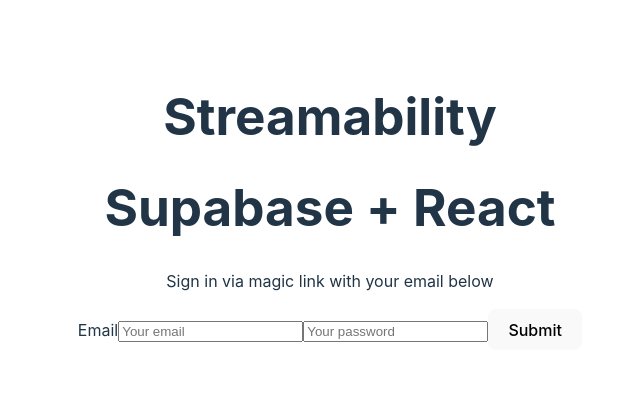
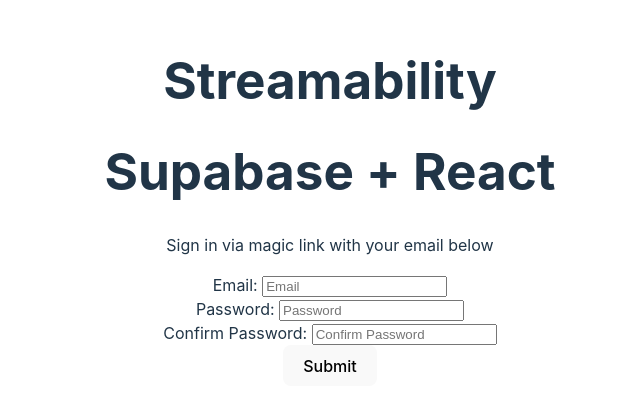
Before and after one commit to Thenlie/Streamability, a React (Vite) app: page /signup in a window 1280 px wide. Shown: the part 198-608 px from the top of the page, without its empty margins (310-950 px from the left). Built offline with nearby package versions, Linux system fonts and the light colour scheme; no server answers.

Commit message:
Add error handling to login and signup components. Refactor react router outlook context.

```diff
--- a/src/AppWrapper.tsx
+++ b/src/AppWrapper.tsx
@@ -1,10 +1,9 @@
 import { Outlet, useOutletContext } from 'react-router-dom';
-import { useState, useEffect } from 'react';
+import { useState, useEffect, createContext } from 'react';
 import { SUPABASE } from './helpers/supabaseClient';
-import type { Session } from './types';
+import type { User, Session } from './types';
 import './App.css';
 
-type ContextType = { session: Session | null }
 /**
  * The main app function, wrapping all other screens and components
  * This wraps the entire front end application and will be shown on every screen
@@ -13,27 +12,29 @@ type ContextType = { session: Session | null }
  */
 export default function AppWrapper() {
 	const [session, setSession] = useState<Session | null>(null);
+	const [user, setUser] = useState<User | null>(null);
+
+	// TODO: Add error handling. Move this logic to util file
 	useEffect(() => {
 		SUPABASE.auth.getSession().then(({ data: { session } }) => {
 			setSession(session as Session);
+			setUser(session?.user as User);
 		});
 
 		SUPABASE.auth.onAuthStateChange((_event, session) => {
 			setSession(session as Session);
+			setUser(session?.user as User);
 		});
 	}, []);
 
-	console.log(session);
+	console.log(session, user);
+
 	return (
 		<div className="App">
 			<h1>Streamability</h1>
 			<div>
-				<Outlet context={{ session }} />
+				<Outlet context={{session, user, setUser}} />
 			</div>
 		</div>
 	);
 }
-
-export function useSession() {
-	return useOutletContext<ContextType>();
-}
--- /dev/null
+++ b/src/hooks/context.ts
@@ -0,0 +1,19 @@
+import { useOutletContext } from 'react-router-dom';
+import type { User, Session } from '../types';
+
+// Supabase info about the currently logged in user
+type UserContextType = {
+    user: User | null,
+    setUser: React.Dispatch<React.SetStateAction<User | null>>
+}
+
+export function useUserContext() {
+	return useOutletContext<UserContextType>();
+}
+
+// Supabase info about the currently logged in user's session
+type SessionContextType = { session: Session | null }
+
+export function useSessionContext() {
+	return useOutletContext<SessionContextType>();
+}
--- /dev/null
+++ b/src/hooks/index.ts
@@ -0,0 +1,6 @@
+import { useUserContext, useSessionContext } from './context';
+
+export {
+	useUserContext,
+	useSessionContext,
+};
--- a/src/screens/DashboardScreen.tsx
+++ b/src/screens/DashboardScreen.tsx
@@ -1,11 +1,11 @@
 import { SUPABASE } from '../helpers/supabaseClient';
-import { useSession } from '../AppWrapper';
+import { useSessionContext } from '../hooks';
 
 /**
  * @returns tsx of a specific users dashboard
  */
 const DashboardScreen = () => {
-	const { session } = useSession();
+	const { session } = useSessionContext();
 	console.log(session);
 
 	return (
--- a/src/screens/LoginScreen.tsx
+++ b/src/screens/LoginScreen.tsx
@@ -1,5 +1,7 @@
 import React, { useState } from 'react';
 import { SUPABASE } from '../helpers/supabaseClient';
+import { User } from '../types';
+import { useUserContext } from '../hooks';
 
 /**
  * @returns tsx of the login form
@@ -7,14 +9,31 @@ import { SUPABASE } from '../helpers/supabaseClient';
 export default function LoginScreen() {
 	const [email, setEmail] = useState('');
 	const [password, setPassword] = useState('');
+	const [invalidSignUp, setInvalidSignUp] = useState(false);
+	const { setUser } = useUserContext();
 
-	async function signInWithEmail(e: React.SyntheticEvent) {
-		e.preventDefault();
+	async function signInWithEmail(evt: React.SyntheticEvent) {
+		evt.preventDefault();
+
+		// Ensure both fields have input
+		if (!email || !password) {
+			setInvalidSignUp(true);
+			return;
+		}
+
+		// Perform Supabase login request
 		const { data, error } = await SUPABASE.auth.signInWithPassword({
 			email: email,
 			password: password,
 		});
-		//TODO Error Handling with error param
+
+		if (error) {
+			setInvalidSignUp(true);
+			console.error(error);
+		} else {
+			setInvalidSignUp(false);
+			setUser(data.user as User);
+		}
 	}
 
 	return (
@@ -25,22 +44,25 @@ export default function LoginScreen() {
 				<form onSubmit={signInWithEmail}>
 					<label htmlFor="email">Email</label>
 					<input
-						id="email"
 						type="email"
-						placeholder="Your email"
+						placeholder="Email"
 						value={email}
 						onChange={(e) => setEmail(e.target.value)}
 					/>
+					<label htmlFor="password">Password: </label>
 					<input
-						id=""
+						name="password"
 						type="password"
-						placeholder="Your password"
+						placeholder="Password"
 						value={password}
 						onChange={(e) => setPassword(e.target.value)}
 					/>
-					<button aria-live="polite">
+					<button>
 						Submit
 					</button>
+					{invalidSignUp && (
+						<p>An error has occurred!</p>
+					)}
 				</form>
 			</div>
 		</div>
--- a/src/screens/SearchResultsScreen.tsx
+++ b/src/screens/SearchResultsScreen.tsx
@@ -1,5 +1,6 @@
 import { useLoaderData } from 'react-router-dom';
 import { ShowCard, ShowCarousel } from '../components';
+import { useUserContext } from '../hooks';
 
 /**
  * This loader is mostly built straight from the react-router docs
@@ -20,11 +21,13 @@ export async function loader({request}: {request: Request} ) {
  */
 export default function SearchResultsScreen() {
 	const query: string = useLoaderData() as string;
+	const { user } = useUserContext();
 
 	return (
 		<>
 			<h1>Search Results Page</h1>
 			<p>Query: {query}</p>
+			<p>{JSON.stringify(user)}</p>
 			<ShowCard />
 			<ShowCarousel />
 		</>
--- a/src/screens/SignupScreen.tsx
+++ b/src/screens/SignupScreen.tsx
@@ -7,15 +7,37 @@ import { SUPABASE } from '../helpers/supabaseClient';
 export default function SignupScreen() {
 	const [email, setEmail] = useState('');
 	const [password, setPassword] = useState('');
+	const [confirmPassword, setConfirmPassword] = useState('');
+	const [invalidSignUp, setInvalidSignUp] = useState(false);
 
-	const signUp = async (e: React.SyntheticEvent) => {
-		e.preventDefault();
+	const signUpHandler = async (evt: React.SyntheticEvent) => {
+		evt.preventDefault();
+
+		// Ensure both fields have input
+		if (!email || !password || !confirmPassword) {
+			setInvalidSignUp(true);
+			return;
+		}
+
+		// Ensure passwords match
+		if (password !== confirmPassword) {
+			setInvalidSignUp(true);
+			return;
+		}
+
+		// Perform Supabase sign up POST request
 		const { data, error } = await SUPABASE.auth.signUp({
 			email: email,
 			password: password,
 		});
-		console.log(email, password);
-		//TODO Error Handling with error param
+
+		if (error) {
+			setInvalidSignUp(true);
+			console.error(error);
+		} else {
+			setInvalidSignUp(false);
+            console.log(data);
+		}
 	};
 
 	return (
@@ -23,25 +45,36 @@ export default function SignupScreen() {
 			<div aria-live="polite">
 				<h1>Supabase + React</h1>
 				<p>Sign in via magic link with your email below</p>
-				<form onSubmit={signUp}>
-					<label htmlFor="email">Email</label>
+				<form onSubmit={signUpHandler}>
+					<label htmlFor="email">Email: </label>
 					<input
-						id="email"
 						type="email"
-						placeholder="Your email"
+						placeholder="Email"
 						value={email}
 						onChange={(e) => setEmail(e.target.value)}
-					/>
+					/><br/>
+					<label htmlFor="password">Password: </label>
 					<input
-						id=""
+						name="password"
 						type="password"
-						placeholder="Your password"
+						placeholder="Password"
 						value={password}
 						onChange={(e) => setPassword(e.target.value)}
-					/>
-					<button aria-live="polite">
+					/><br/>
+					<label htmlFor="confirm-password">Confirm Password: </label>
+					<input
+						name="confirm-password"
+						type="password"
+						placeholder="Confirm Password"
+						value={confirmPassword}
+						onChange={(e) => setConfirmPassword(e.target.value)}
+					/><br/>
+					<button>
 						Submit
 					</button>
+					{invalidSignUp && (
+						<p>An error has occurred!</p>
+					)}
 				</form>
 			</div>
 		</div>
```
Also changed, not shown: src/types/supabase.ts (+13 -5 lines).
